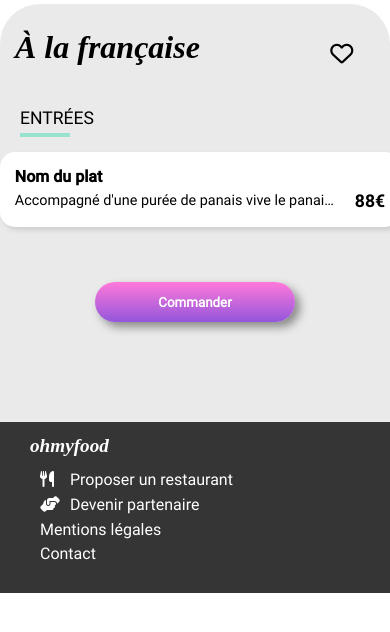
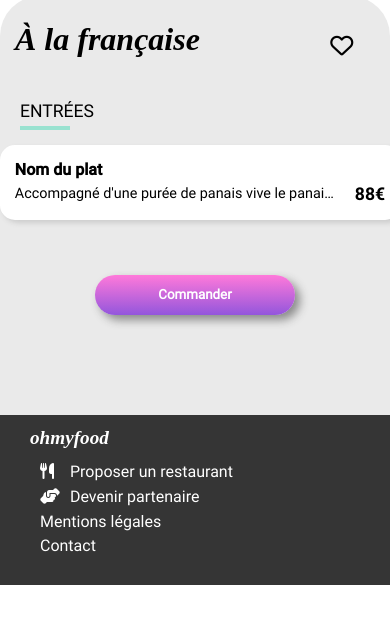
Before and after one commit to RoosDev/TonyBrondel_3_27042021, a website: page pages/menu.html in a window 390 px wide. Shown: the top 632 px of the page. Drawn offline with Linux system fonts and the light colour scheme; a web font is replaced by a local one.

Commit message:
- creation de global.scss  > pour les balises globales type body et migration de body vers ce fichier depuis header.scss
- ajout de css pour container

```diff
--- /dev/null
+++ b/sass/Layout/_global.scss
@@ -0,0 +1,11 @@
+/* Mise en forme de l'architecture globale*/
+body{
+    @include flexsimple(column, nowrap, flex-start, flex-start);
+    margin: 0px;
+    width: 100%;
+}
+
+
+body #container{
+    width: 100%;
+}
--- a/sass/Layout/_header.scss
+++ b/sass/Layout/_header.scss
@@ -1,10 +1,3 @@
-/* Mise en forme de l'architecture globale*/
-body{
-    @include flexsimple(column, nowrap, flex-start, flex-start);
-    margin: 0px;
-    width: 100%;
-}
-
 /***************************************************************/
 /***                        Le CSS du header                  **/
 /***************************************************************/
@@ -15,6 +8,9 @@ header{
     @include flexsimple(row, nowrap, space-between, center);
     box-shadow: 0px 3px 5px $Color_Gris_Dark;
     z-index: 1;
+    @include tabletscreen{
+        width: 100%;
+    }
 }
 
     #header__retour{
@@ -29,6 +25,9 @@ header{
             color: $Color_Gris_VeryDark;
             z-index: 10;
         }
+        @include tabletscreen{
+            width: 10%;
+        }
     }
 
     #header__logo{
@@ -37,9 +36,17 @@ header{
         margin : 0px;
         background-color: #fff;
         z-index: 1;
-    }
-        #header__logo img{
+        @include tabletscreen{
+            width: 90%;
+        }
+
+        img{
             width: 50%;
             margin: 10px auto 10px auto;
             z-index: 1;
+            @include tabletscreen{
+                width: 150px;
+            }
+
         }
+    }
--- a/sass/Utils/_mixins.scss
+++ b/sass/Utils/_mixins.scss
@@ -160,19 +160,19 @@ $photobackgroundheader:(
 
 /**** Les mixin des media queries ****/
 
-@mixin mobile-only{
+@mixin mobilescreen{
     @media (max-width:map-get($breakpoint , mobile )){
         @content
     }
 };
 
-@mixin tablet-only{
+@mixin tabletscreen{
     @media (max-width:map-get($breakpoint , tablet )){
         @content
     }
 };
 
-@mixin smallscreen{
+@mixin largescreen{
     @media screen and (max-width:map-get($breakpoint , laptop )){
         @content
     }
--- a/sass/main.scss
+++ b/sass/main.scss
@@ -16,6 +16,7 @@
 
 /*** 5 - Import des layout (Layout)***/
 @import "./Layout/loader.scss";
+@import "./Layout/global.scss";
 @import "./Layout/header.scss";
 @import "./Layout/aside.scss";
 @import "./Layout/footer.scss";
```
Also changed, not shown: css/style.css, sass/Base/_mediaqueries.scss (line endings or trailing spaces), 1 other file.
